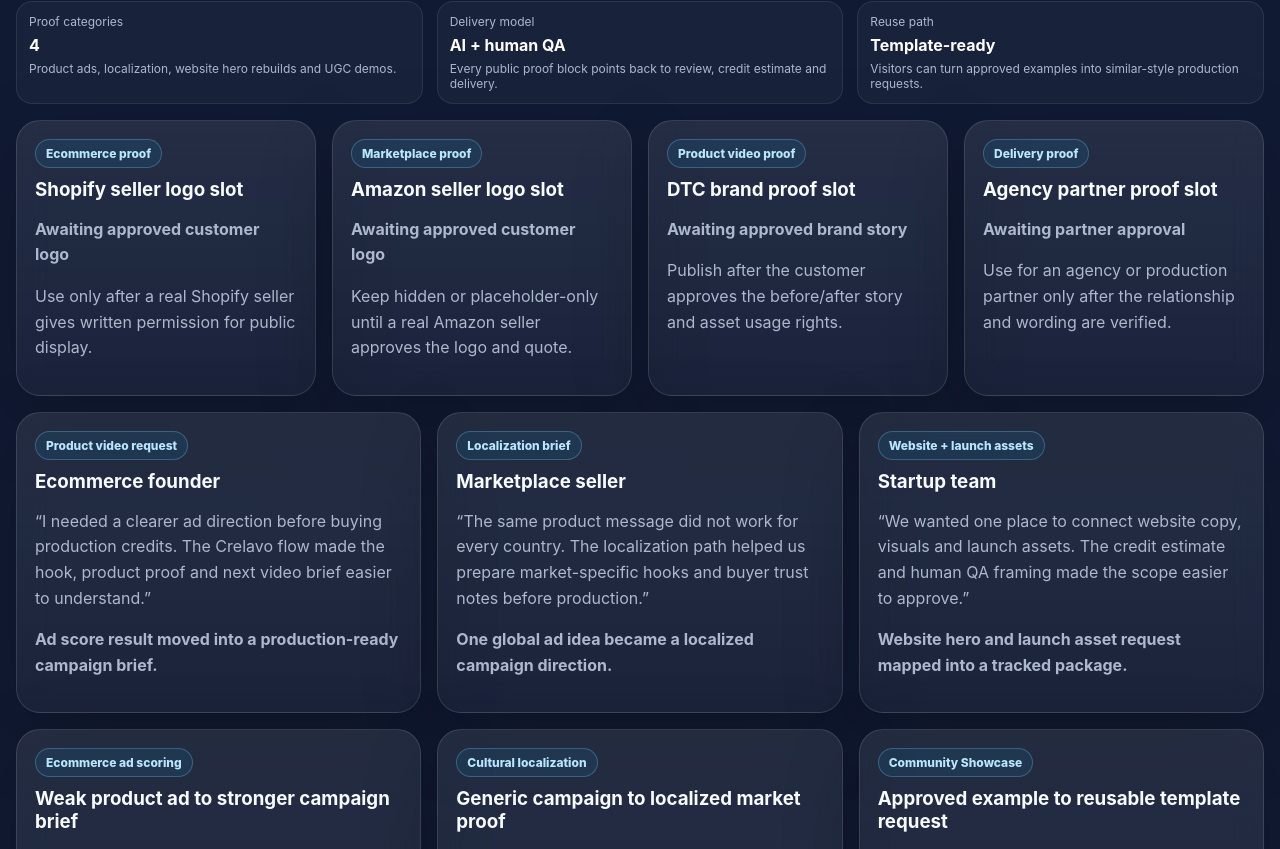
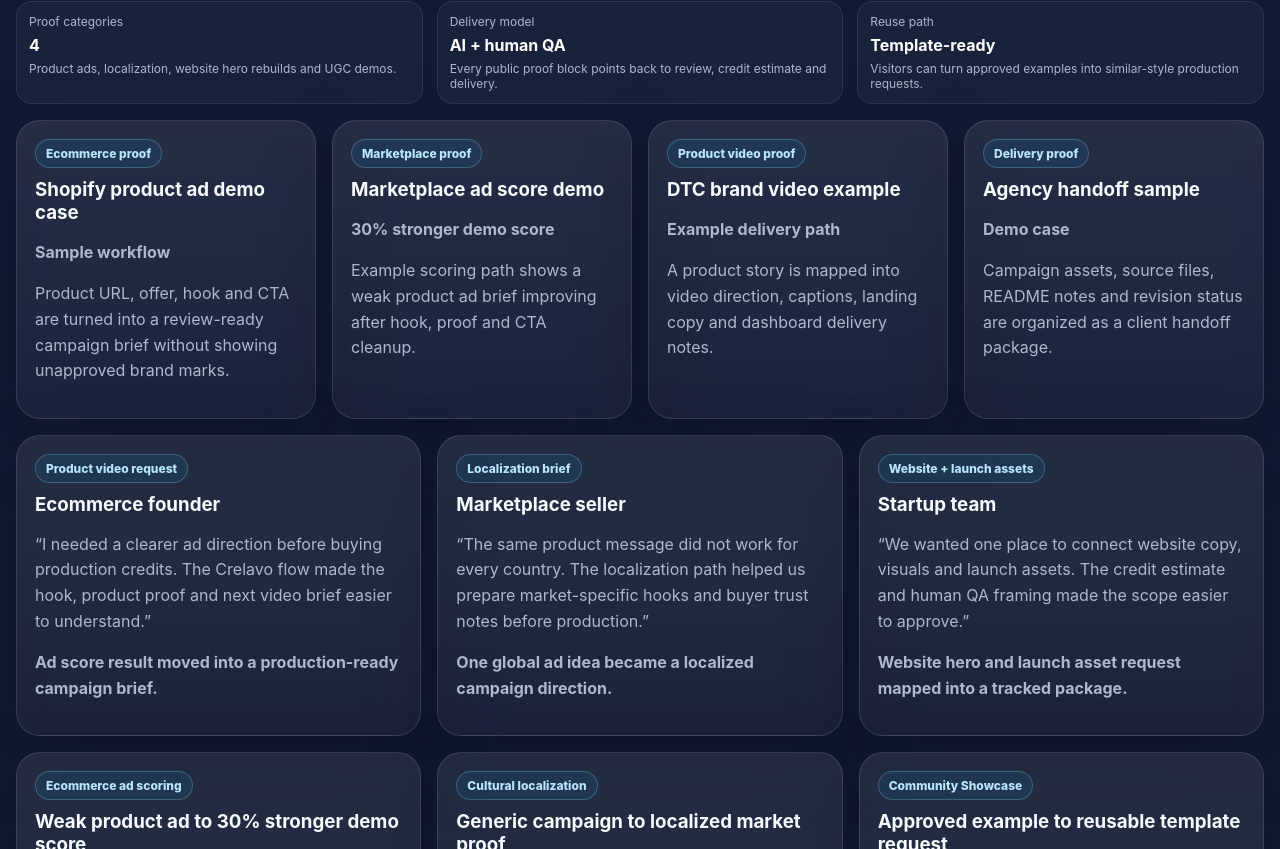
Before and after one commit to olcayto44/crelavo-vercel-upload, a Next.js app: page / in a window 1280 px wide. Shown: the part 3591-4440 px from the top of the page. Built offline with nearby package versions, Linux system fonts and the light colour scheme; no server answers.

Commit message:
improve internal seo proof and faq schema

```diff
--- a/src/app/ai-ugc-creator-program/page.tsx
+++ b/src/app/ai-ugc-creator-program/page.tsx
@@ -1,6 +1,7 @@
 import type { Metadata } from "next";
 import Link from "next/link";
 import { Header } from "@/components/Header";
+import { StaticFaqStructuredData } from "@/components/StaticFaqStructuredData";
 import { getConfiguredSiteContentConfig } from "@/lib/site-content-loader";
 
 const creatorKeywords = [
@@ -63,6 +64,7 @@ export default async function AiUgcCreatorProgramPage() {
 
   return (
     <>
+      <StaticFaqStructuredData pagePath="/ai-ugc-creator-program" pageTitle="AI UGC Creator Program" items={creatorFaqs} />
       <Header navLinks={siteContent.navLinks} />
       <main className="container section service-page-detail">
         <section className="production-hero-card admin-overview-hero service-hero-card">
--- a/src/app/blog/page.tsx
+++ b/src/app/blog/page.tsx
@@ -160,9 +160,9 @@ export default async function BlogPage() {
           ) : topic.mediaKind === "video-slot" ? (
   <div className="blog-topic-video-slot" aria-label={`${topic.title} video slot`} style={{ display: "grid", gap: 12, minHeight: 320, padding: 24, border: "1px dashed var(--line, #3d4758)", borderRadius: 24, alignContent: "center", background: "rgba(255,255,255,0.03)" }}>
     <span className="badge">Visual guide</span>
-    <strong>Demo media placeholder</strong>
-    <p>This topic can use a poster, preview clip or admin-added demo media when available.</p>
-    <small>Poster image: {topic.videoPoster || topic.image}</small>
+    <strong>Visual workflow preview</strong>
+    <p>This guide connects to a poster, preview clip or workflow image that explains the next production step.</p>
+    <small>Linked visual: {topic.title}</small>
   </div>
 
           ) : (
--- a/src/app/categories/page.tsx
+++ b/src/app/categories/page.tsx
@@ -113,7 +113,7 @@ export default async function CategoriesPage() {
               <div className="delivery-step-card" key={page.slug}>
                 <h3>{page.title}</h3>
                 <p>{page.summary}</p>
-                <Link className="btn secondary" href={`/categories/${page.slug}`}>Open page</Link>
+                <Link className="btn secondary" href={`/categories/${page.slug}`}>Open {page.keyword} category page</Link>
               </div>
             ))}
           </div>
@@ -154,7 +154,7 @@ export default async function CategoriesPage() {
                   ))}
                 </div>
                 <Link className="btn" href="/dashboard/credits">Create package</Link>
-                <Link className="btn secondary" href={`/${page.slug}`}>View page</Link>
+                <Link className="btn secondary" href={`/${page.slug}`}>View {page.primaryKeyword} guide</Link>
               </div>
             ))}
           </div>
--- a/src/app/chrome-extension/page.tsx
+++ b/src/app/chrome-extension/page.tsx
@@ -1,6 +1,7 @@
 import type { Metadata } from "next";
 import Link from "next/link";
 import { Header } from "@/components/Header";
+import { StaticFaqStructuredData } from "@/components/StaticFaqStructuredData";
 import { getConfiguredSiteContentConfig } from "@/lib/site-content-loader";
 
 const extensionTargets = [
@@ -50,6 +51,7 @@ export default async function ChromeExtensionPage() {
 
   return (
     <>
+      <StaticFaqStructuredData pagePath="/chrome-extension" pageTitle="Chrome Extension Product Link to AI Video" items={extensionFaqs} />
       <Header navLinks={siteContent.navLinks} />
       <main className="container section">
         <section className="production-hero-card clean-feed-section">
--- a/src/app/shopify-ai-product-video-app/page.tsx
+++ b/src/app/shopify-ai-product-video-app/page.tsx
@@ -1,6 +1,7 @@
 import type { Metadata } from "next";
 import Link from "next/link";
 import { Header } from "@/components/Header";
+import { StaticFaqStructuredData } from "@/components/StaticFaqStructuredData";
 import { getConfiguredSiteContentConfig } from "@/lib/site-content-loader";
 
 const checklist = [
@@ -45,6 +46,7 @@ export default async function ShopifyAiProductVideoAppPage() {
 
   return (
     <>
+      <StaticFaqStructuredData pagePath="/shopify-ai-product-video-app" pageTitle="Shopify AI Product Video App Preparation" items={shopifyFaqs} />
       <Header navLinks={siteContent.navLinks} />
       <main className="container section service-page-detail">
         <section className="production-hero-card admin-overview-hero service-hero-card">
--- a/src/app/tools/page.tsx
+++ b/src/app/tools/page.tsx
@@ -98,7 +98,7 @@ export default async function ToolsPage() {
                 <span className="badge">{page.primaryKeyword}</span>
                 <h3>{page.title}</h3>
                 <p>{page.summary}</p>
-                <span className="text-link">View page</span>
+                <span className="text-link">Open {page.primaryKeyword} workflow</span>
               </Link>
             ))}
           </div>
--- a/src/app/woocommerce-ai-product-video-plugin/page.tsx
+++ b/src/app/woocommerce-ai-product-video-plugin/page.tsx
@@ -1,6 +1,7 @@
 import type { Metadata } from "next";
 import Link from "next/link";
 import { Header } from "@/components/Header";
+import { StaticFaqStructuredData } from "@/components/StaticFaqStructuredData";
 import { getConfiguredSiteContentConfig } from "@/lib/site-content-loader";
 
 const checklist = [
@@ -45,6 +46,7 @@ export default async function WooCommerceAiProductVideoPluginPage() {
 
   return (
     <>
+      <StaticFaqStructuredData pagePath="/woocommerce-ai-product-video-plugin" pageTitle="WooCommerce AI Product Video Plugin Preparation" items={wooCommerceFaqs} />
       <Header navLinks={siteContent.navLinks} />
       <main className="container section service-page-detail">
         <section className="production-hero-card admin-overview-hero service-hero-card">
--- a/src/lib/social-proof.ts
+++ b/src/lib/social-proof.ts
@@ -74,28 +74,28 @@ export const testimonialProofs: TestimonialProof[] = [
 
 export const trustedProofSlots: TrustedProofSlot[] = [
   {
-    label: "Shopify seller logo slot",
+    label: "Shopify product ad demo case",
     segment: "Ecommerce proof",
-    status: "Awaiting approved customer logo",
-    note: "Use only after a real Shopify seller gives written permission for public display."
+    status: "Sample workflow",
+    note: "Product URL, offer, hook and CTA are turned into a review-ready campaign brief without showing unapproved brand marks."
   },
   {
-    label: "Amazon seller logo slot",
+    label: "Marketplace ad score demo",
     segment: "Marketplace proof",
-    status: "Awaiting approved customer logo",
-    note: "Keep hidden or placeholder-only until a real Amazon seller approves the logo and quote."
+    status: "30% stronger demo score",
+    note: "Example scoring path shows a weak product ad brief improving after hook, proof and CTA cleanup."
   },
   {
-    label: "DTC brand proof slot",
+    label: "DTC brand video example",
     segment: "Product video proof",
-    status: "Awaiting approved brand story",
-    note: "Publish after the customer approves the before/after story and asset usage rights."
+    status: "Example delivery path",
+    note: "A product story is mapped into video direction, captions, landing copy and dashboard delivery notes."
   },
   {
-    label: "Agency partner proof slot",
+    label: "Agency handoff sample",
     segment: "Delivery proof",
-    status: "Awaiting partner approval",
-    note: "Use for an agency or production partner only after the relationship and wording are verified."
+    status: "Demo case",
+    note: "Campaign assets, source files, README notes and revision status are organized as a client handoff package."
   }
 ];
 
@@ -119,10 +119,10 @@ export const verifiedMetricSlots: VerifiedMetricSlot[] = [
 
 export const caseStudyProofs: CaseStudyProof[] = [
   {
-    title: "Weak product ad to stronger campaign brief",
+    title: "Weak product ad to 30% stronger demo score",
     segment: "Ecommerce ad scoring",
     before: "A product hook, CTA and offer were unclear before spending budget.",
-    after: "The free scorer path turned weak points into a stronger paid brief for script, video direction and campaign assets.",
+    after: "The demo scorer path shows a 30% stronger campaign readiness score after hook, proof and CTA cleanup.",
     cta: "Open free ad scorer",
     href: "/free-tools/ad-performance-score-checker"
   },
```
Also changed, not shown: src/app/free-tools/[toolSlug]/page.tsx (+9 -4 lines), src/components/StaticFaqStructuredData.tsx (added, +43 -0 lines).
